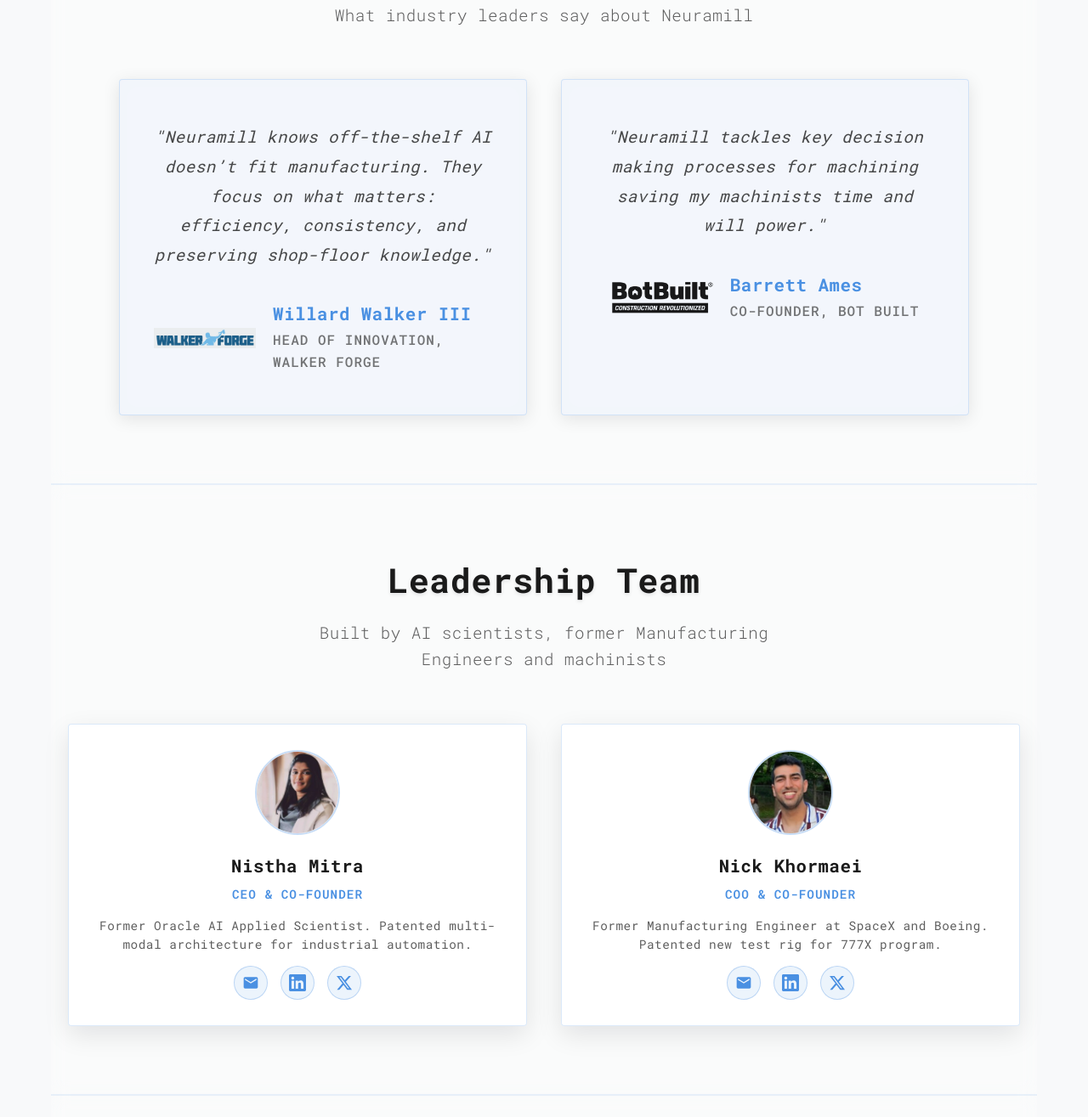
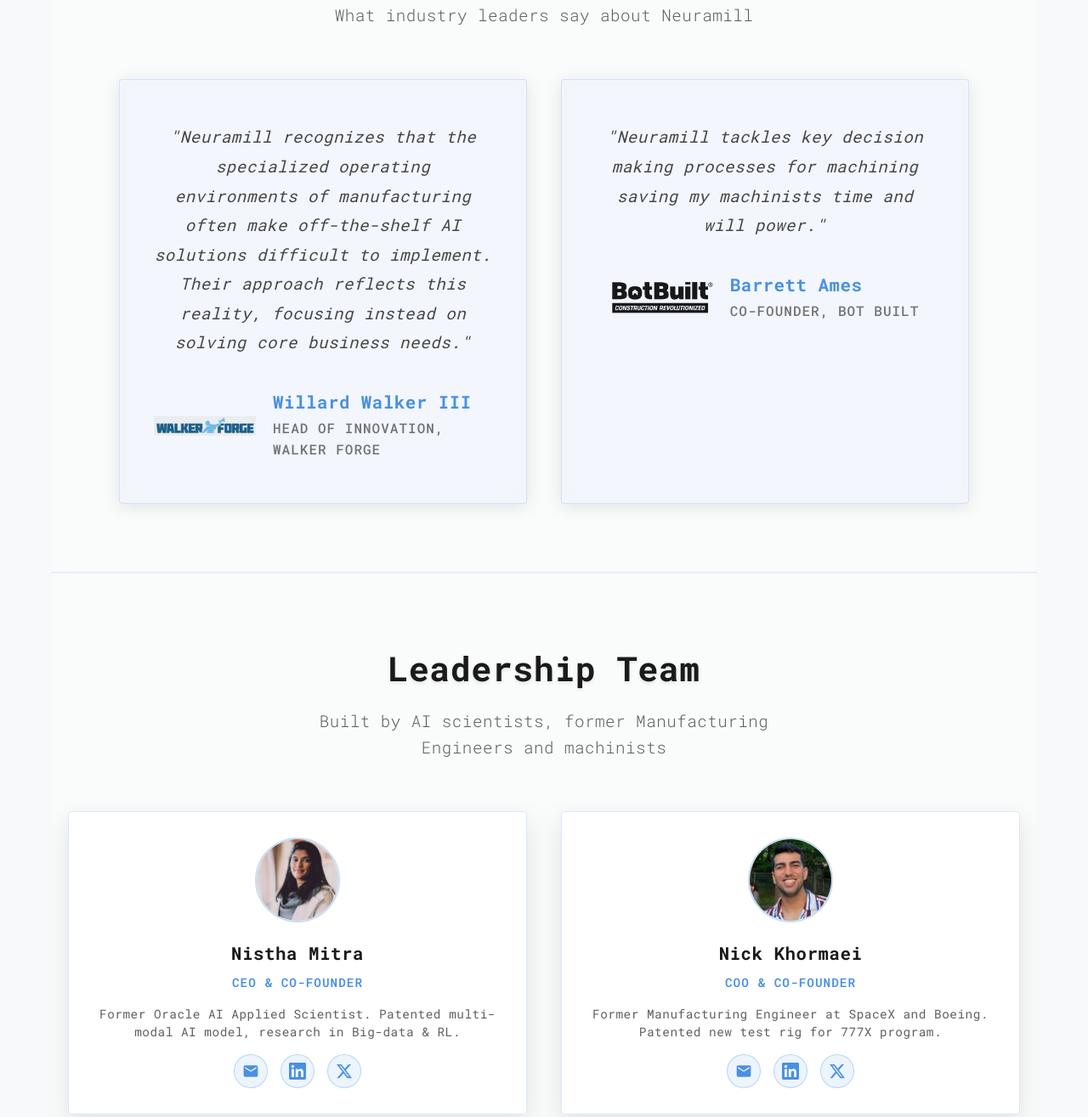
Before and after one commit to Neuramill/LandingPage, a plain HTML site: page index.html in a window 1280 px wide. Shown: the part 3215-4530 px from the top of the page at 85% size. Drawn offline with Linux system fonts and the light colour scheme.

Commit message:
fix: info

```diff
--- a/index.html
+++ b/index.html
@@ -258,7 +258,7 @@
                     <div class="testimonials-grid">
                         <div class="testimonial-card">
                             <div class="testimonial-quote">
-                                <p>"Neuramill knows off-the-shelf AI doesn’t fit manufacturing. They focus on what matters: efficiency, consistency, and preserving shop-floor knowledge."</p>
+                                <p>"Neuramill recognizes that the specialized operating environments of manufacturing often make off-the-shelf AI solutions difficult to implement. Their approach reflects this reality, focusing instead on solving core business needs."</p>
                             </div>
                             <div class="testimonial-author">
                                 <div class="company-logo">
@@ -302,7 +302,7 @@
                             </div>
                             <h3>Nistha Mitra</h3>
                             <p class="member-role">CEO & Co-Founder</p>
-                            <p class="member-bio">Former Oracle AI Applied Scientist. Patented multi-modal architecture for industrial automation.</p>
+                            <p class="member-bio">Former Oracle AI Applied Scientist. Patented multi-modal AI model, research in Big-data & RL.</p>
                             <div class="member-social">
                                 <a href="mailto:nistha@neuramill.co" class="social-link email">
                                     <svg width="20" height="20" viewBox="0 0 24 24" fill="currentColor">
```
